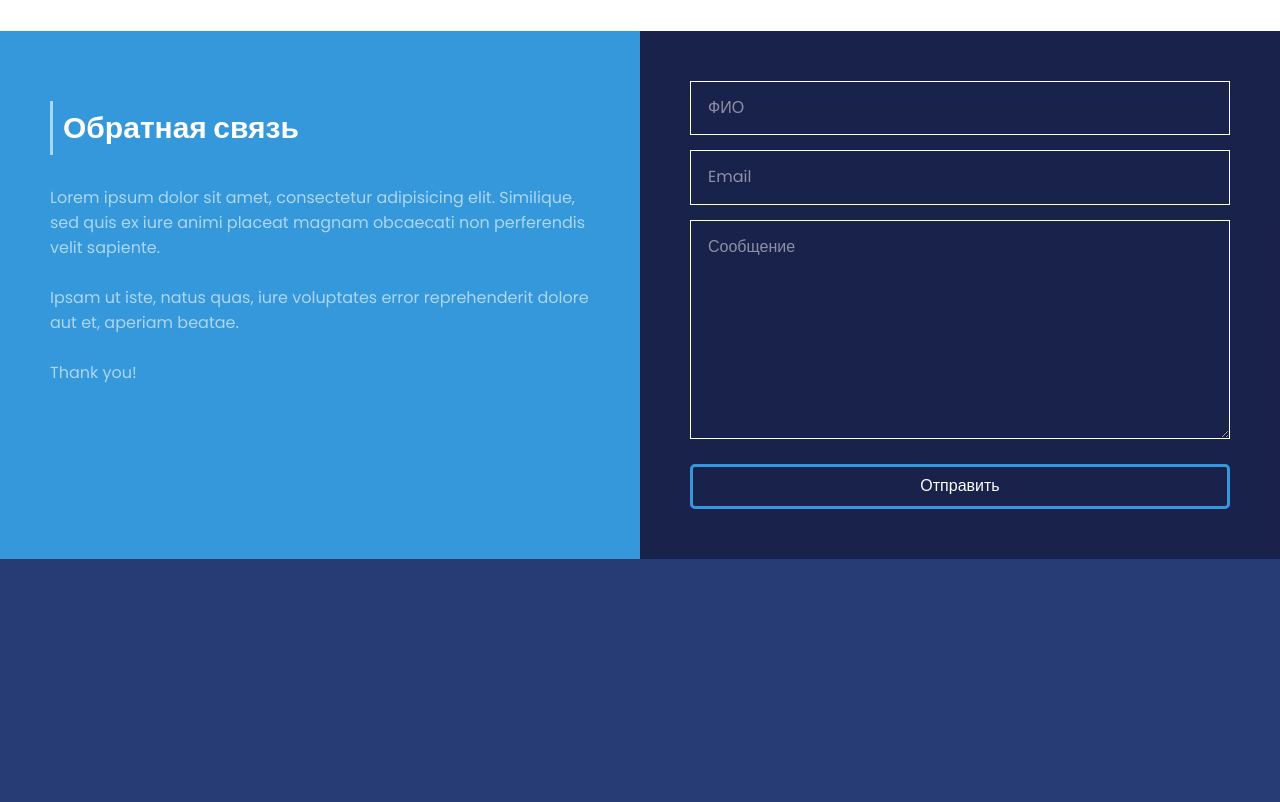
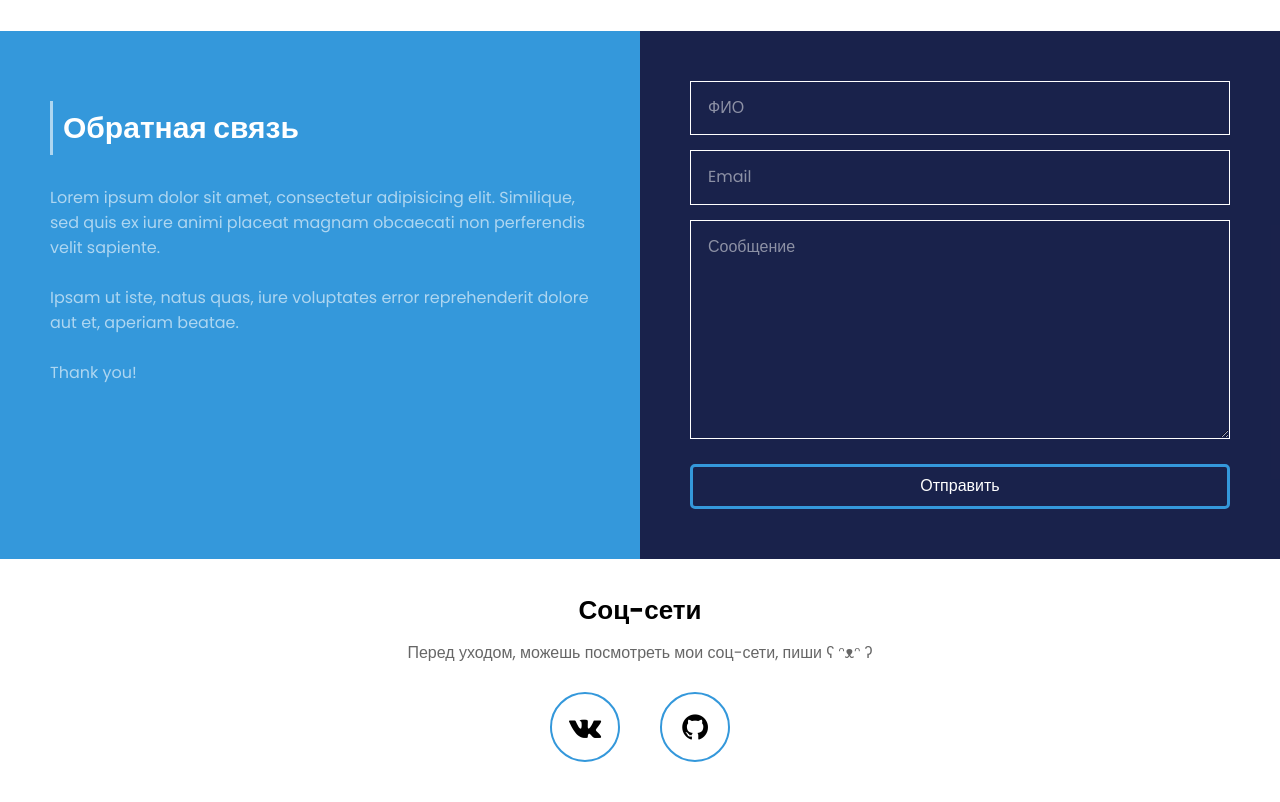
Before and after one commit to Sandaze/mySite, a plain HTML site: page index.html in a window 1280 px wide. Shown: the part 2062-2864 px from the top of the page. Before the commit the page ends 2621 px from the top, so only its background shows below. Drawn offline with Linux system fonts and the light colour scheme.

Commit message:
Контакты

```diff
--- a/index.html
+++ b/index.html
@@ -248,6 +248,22 @@
             <div class="about-me-right" id="layerRight"></div>
 
         </section>
+
+        <section class="contacts">
+            <div class="contacts__inner">
+                <h1 class="contacts-title">Соц-сети</h1>
+                <p class="contacts-subtitle">Перед уходом, можешь посмотреть мои соц-сети, пиши ʕ ᵔᴥᵔ ʔ</p>
+                <div class="contacts-box">
+                    <a href="" class="contacts__item"><i class="fa fa-vk" aria-hidden="true"></i></a>
+                    <!-- /.contacts__item -->
+                    <a href="https://github.com/sandaze-web" class="contacts__item"><i class="fa fa-github" aria-hidden="true"></i></a>
+                      <!-- /.contacts__item --></div>
+                <!-- /.contacts-box -->
+            </div>
+            <!-- /.contacts__inner -->
+        </section>
+        <!-- /.contacts -->
+
         <footer class="footer">
             <div class="footer-inner">
             </div>
--- /dev/null
+++ b/sass/blocks/_contacts.sass
@@ -0,0 +1,40 @@
+.contacts
+    &__inner
+        display: flex
+        justify-content: center
+        flex-direction: column
+        padding: 20px 0
+        background-color: #fff
+        text-align: center
+    &-title
+        font-size: 26px
+    &-subtitle
+        color: rgba(0,0 ,0 ,0.6)
+        margin-bottom: 10px
+    &-box
+        display: flex
+        flex-direction: row
+        justify-content: center
+    &__item
+        display: flex
+        justify-content: center
+        align-items: center
+        flex-direction: row
+        border: 2px solid $primary
+        margin: 20px
+        width: 70px
+        height: 70px
+        border-radius: 50%
+        font-size: 30px
+        color: #000
+        transition: 0.3s linear
+    &__item:nth-child(1)
+        &:hover
+            border: #597da3
+            background-color: #597da3
+            color: #fff
+    &__item:nth-child(2)
+        &:hover
+            border: #000
+            background-color: #000
+            color: #fff
--- a/sass/style.sass
+++ b/sass/style.sass
@@ -10,3 +10,4 @@
 @import 'blocks/feedback'
 @import 'blocks/portfolio'
 @import 'blocks/about-me'
+@import 'blocks/contacts'
```
Also changed, not shown: css/style.css, images/me.png, 1 other file.
